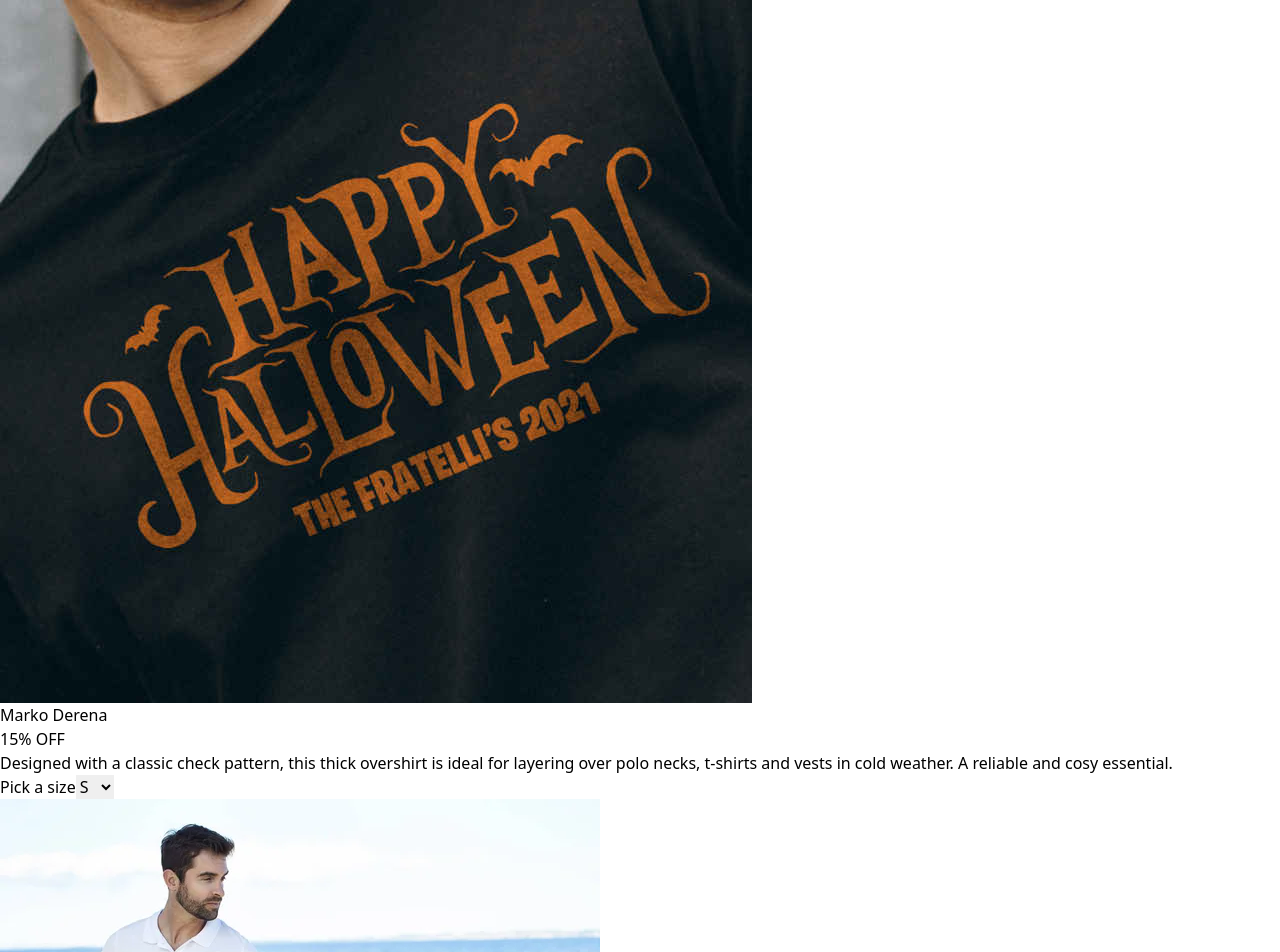
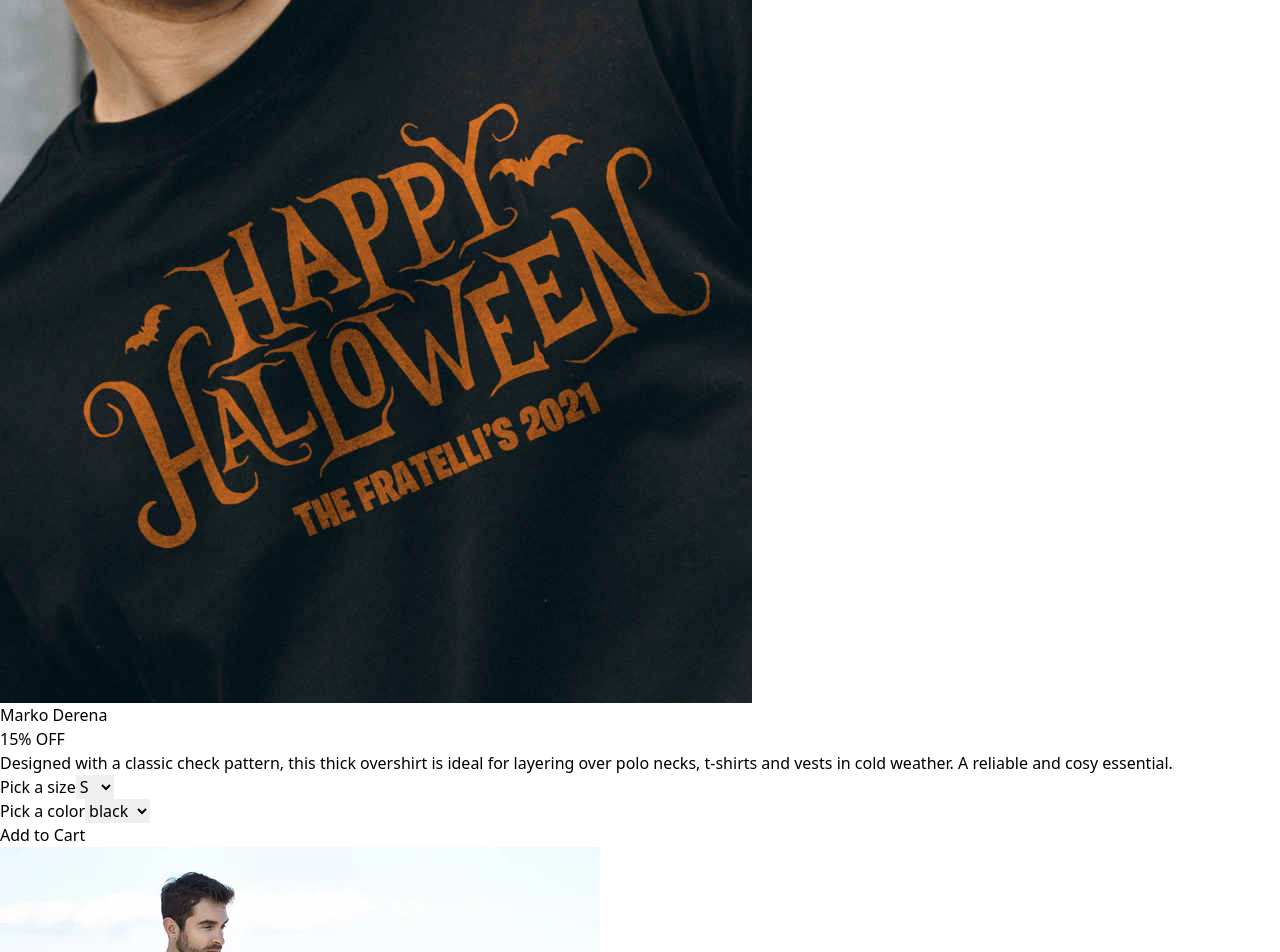
Before and after one commit to Chris-Codex/Ecommerce-Redux, a React (Create React App) app: page /filtered-products/1/1 in a window 1280 px wide. Shown: the top 952 px of the page. Built offline with nearby package versions, Linux system fonts and the light colour scheme; what @material-tailwind/react would draw is missing.

Commit message:
logics for adding produts to cart

```diff
--- a/src/App.js
+++ b/src/App.js
@@ -4,11 +4,21 @@ import './App.css';
 import FilteredProducts from './components/FilteredProducts/FilteredProducts';
 import Main from './components/Main/Main';
 import SingleProduct from './components/FilteredProducts/SingleProduct';
+import { useSelector } from 'react-redux';
+
 
 
 
 
 function App() {
+  const cart = useSelector((state) => state.cart.cart)
+  const totalAmout = useSelector((state) => state.cart.totalAmount)
+  const totalPrice = useSelector((state) => state.cart.totalPrice)
+
+  console.log("cart", cart)
+  console.log("amout", totalAmout)
+  console.log("price", totalPrice)
+
   return (
     <div className='App'>
       <BrowserRouter>
--- a/src/components/FilteredProducts/SingleProduct.jsx
+++ b/src/components/FilteredProducts/SingleProduct.jsx
@@ -1,20 +1,30 @@
-import React from 'react'
-import { useSelector } from 'react-redux';
+import React, { useState } from 'react'
+import { useSelector, useDispatch } from 'react-redux';
 import { useParams } from 'react-router-dom';
+import { Tooltip, Button } from "@material-tailwind/react";
+import { addToCart } from '../../features/cartSlice/cartSlice';
 
 
 const SingleProduct = () => {
+    const dispatch = useDispatch()
     const products = useSelector((state) => state.products.singleProduct)
+    const productSize = products[0].size ? products[0].size[0] : ""
+    const productColor = products[0].size ? products[0].size[0] : ""
+    const [size, setSize] = useState(productSize)
+    const [color, setColor] = useState(productColor)
     const {id} = useParams()
+
+
+
 
   return (
     <div>
         {products.map((item, index) => {
-                console.log("[item]", item)
+            console.log("ITEM", item)
                 return (
                     <div key={index} className='flex justify-center items-center py-10'>
                         <div className='pl-44 grow-[2]'>
-                            <img className="h-[550px] w-[500px] rounded-lg" src={item.img} alt={item.name} />
+                            <img className="h-[500px] w-[600px] rounded-lg" src={item.img} alt={item.name} />
                         </div>
                         <div className='grow-[3]'>
                             <div className='max-w-lg ml-3 mr-3'>
@@ -22,17 +32,67 @@ const SingleProduct = () => {
                                 <p className='text-orange-700 text-xl font-inter font-bold tracking-normal leading-none pb-4'>15% OFF</p>
                                 <p className='text-gray-600 text-xl font-inter font-bold tracking-normal leading-none pb-4'>{item.text}</p>
                                 <div className='pb-4'>
-                                    <div>
-                                        <label htmlFor='countries' for="countries" className="block mb-2 text-sm font-medium text-gray-900 dark:text-white">Pick a size</label>
-                                        <select id="countries" className="bg-gray-50 border border-gray-300 text-gray-900 text-sm rounded-lg focus:ring-blue-500 focus:border-blue-500 block w-full p-2.5 dark:bg-gray-700 dark:border-gray-600 dark:placeholder-gray-400 dark:text-white dark:focus:ring-blue-500 dark:focus:border-blue-500">
-                                            {item.size.map((list) => {
+                                    {size ? (
+                                        <div>
+                                        <label className="block mb-2 text-sm font-medium text-gray-900 dark:text-white">Pick a size</label>
+                                        <select id="size" name="size" value={size} onChange={(e) => setSize(e.target.value)} className="bg-gray-50 border border-gray-300 text-gray-900 text-sm rounded-lg focus:ring-blue-500 focus:border-blue-500 block w-full p-2.5 dark:bg-gray-700 dark:border-gray-600 dark:placeholder-gray-400 dark:text-white dark:focus:ring-blue-500 dark:focus:border-blue-500">
+                                            {item.size.map((list, index) => {
                                                 return (
-                                                    <option>{list}</option>
+                                                    <option key={index} value={list}>{list}</option>
                                                 )
                                             })}
                                         </select>
                                     </div>
+                                    ) : (
+                                        <div>
+                                        <label className="block mb-2 text-sm font-medium text-gray-900 dark:text-white">Pick a size</label>
+                                        <select disabled={true} id="size" name="size" value={size} onChange={(e) => setSize(e.target.value)} className="bg-gray-50 border border-gray-300 text-gray-900 text-sm rounded-lg focus:ring-blue-500 focus:border-blue-500 block w-full p-2.5 dark:bg-gray-700 dark:border-gray-600 dark:placeholder-gray-400 dark:text-white dark:focus:ring-blue-500 dark:focus:border-blue-500">
+                                            {item?.size?.map((list, index) => {
+                                                return (
+                                                    <option key={index} value={list}>{list}</option>
+                                                )
+                                            })}
+                                        </select>
+                                    </div>
+                                    )}
                                 </div>
+
+                                {color ? (
+                                    <div>
+                                    <label className="block mb-2 text-sm font-medium text-gray-900 dark:text-white">Pick a color</label>
+                                    <select id="color" name="color" value={color} onChange={(e) => setColor(e.target.value)} className="bg-gray-50 border border-gray-300 text-gray-900 text-sm rounded-lg focus:ring-blue-500 focus:border-blue-500 block w-full p-2.5 dark:bg-gray-700 dark:border-gray-600 dark:placeholder-gray-400 dark:text-white dark:focus:ring-blue-500 dark:focus:border-blue-500">
+                                        {item.color.map((list, index) => {
+                                            return (
+                                                <option key={index} value={list}>{list}</option>
+                                            )
+                                        })}
+                                    </select>
+                                </div>
+                                ) : (
+                                    <div>
+                                    <label className="block mb-2 text-sm font-medium text-gray-900 dark:text-white">Pick a color</label>
+                                    <select id="color" name="color" value={color} onChange={(e) => setColor(e.target.value)} className="bg-gray-50 border border-gray-300 text-gray-900 text-sm rounded-lg focus:ring-blue-500 focus:border-blue-500 block w-full p-2.5 dark:bg-gray-700 dark:border-gray-600 dark:placeholder-gray-400 dark:text-white dark:focus:ring-blue-500 dark:focus:border-blue-500">
+                                        {item.color.map((list, index) => {
+                                            return (
+                                                <option key={index} value={list}>{list}</option>
+                                            )
+                                        })}
+                                    </select>
+                                </div>
+                                )}
+                            </div>
+                            <div className='pt-2 ml-4'>
+                                <Tooltip content="Add to Cart" placement='bottom'>
+                                    <Button onClick={() => dispatch(addToCart({
+                                        id: item.id,
+                                        name: item.name,
+                                        size: size,
+                                        color: color,
+                                        price: item.price,
+                                        amount: 1,
+                                        totalAmount: item.price
+                                    }))} color='gray' size='lg' variant='outlined' ripple={true}>Add to Cart</Button>
+                                </Tooltip>
                             </div>
                         </div>
                     </div>
--- /dev/null
+++ b/src/features/cartSlice/cartSlice.js
@@ -0,0 +1,46 @@
+import { createSlice } from "@reduxjs/toolkit";
+
+const initialState = {
+    cart: [],
+    amount: 0,
+    totalAmount: 0,
+    totalPrice: 0
+}
+
+const cartSlice = createSlice({
+    name: "cart",
+    initialState,
+
+    reducers: {
+        addToCart: (state, action) => {
+           const productId = action.payload
+
+           try{
+            const exist = state.cart.find((product) => product.id === productId && product.size === productId.size && product.color === productId.color)
+            if (exist){
+                exist.amount++;
+                state.totalAmount++;
+                exist.totalPrice += productId.price;
+                state.totalPrice += productId.price;
+            }else {
+                state.cart.push({
+                    id: productId.id,
+                    price: productId.price,
+                    size: productId.size,
+                    amount: 1,
+                    totalPrice: productId.price,
+                    name: productId.name,
+                    color: productId.color
+                })
+                state.totalAmount++;
+                state.totalPrice += productId.price;
+            }
+           }catch(err){
+            return err
+           }
+        }
+    }
+})
+
+export default cartSlice.reducer
+export const {addToCart} = cartSlice.actions
--- a/src/features/store.js
+++ b/src/features/store.js
@@ -1,12 +1,15 @@
 import { configureStore } from '@reduxjs/toolkit';
 import sliderReducer from './sliderSlice/SliderSlice';
 import productsReducer from './productsSlice/productSlice';
+import cartReducer from './cartSlice/cartSlice';
+
 
 
 
 export const store = configureStore({
     reducer: {
         slider: sliderReducer,
-        products: productsReducer
+        products: productsReducer,
+        cart: cartReducer
     }
 })
```
